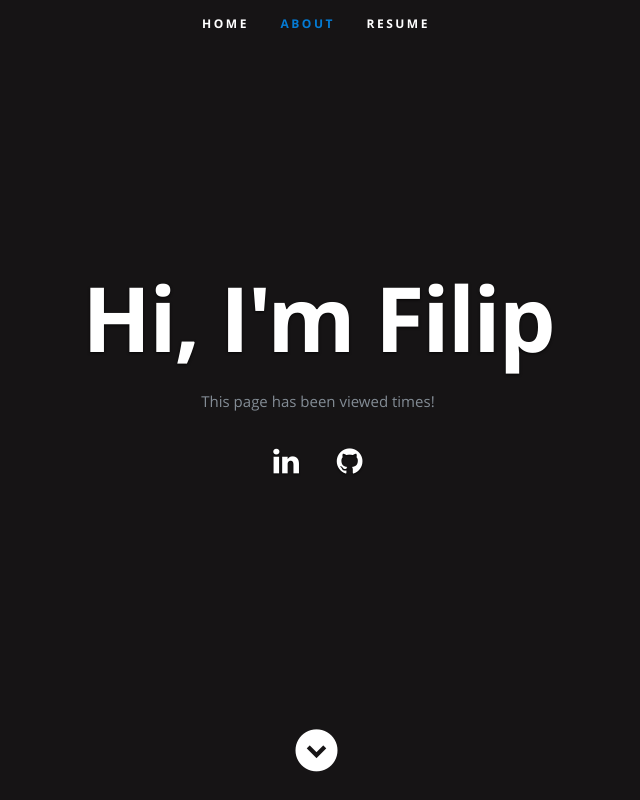
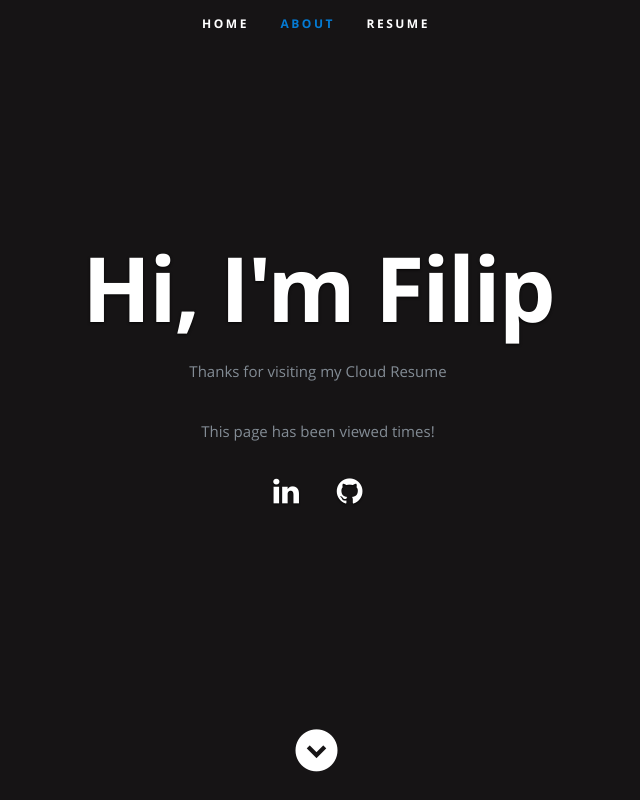
Before and after one commit to F-Kowal/cloud-resume, a plain HTML site: page src/frontend/index.html in a window 1280 px wide. Shown: the top 800 px of the page, without its empty margins (324-964 px from the left). Drawn offline with nearby package versions, Linux system fonts and the light colour scheme; no server answers.

Commit message:
edit frontpage text

```diff
--- a/src/frontend/index.html
+++ b/src/frontend/index.html
@@ -41,7 +41,7 @@
       <div class="row banner">
          <div class="banner-text">
             <h1 class="responsive-headline">Hi, I'm Filip</h1>
-
+            <p>Thanks for visiting my Cloud Resume</p>
             <p>This page has been viewed <a id="counter"></a> times!</p>
             <ul class="social">
                <li><a href="https://www.linkedin.com/in/filip-kowal-64010a175/" target="_blank" rel="noopener noreferrer"><i class="fa fa-linkedin"></i></a></li>
```
